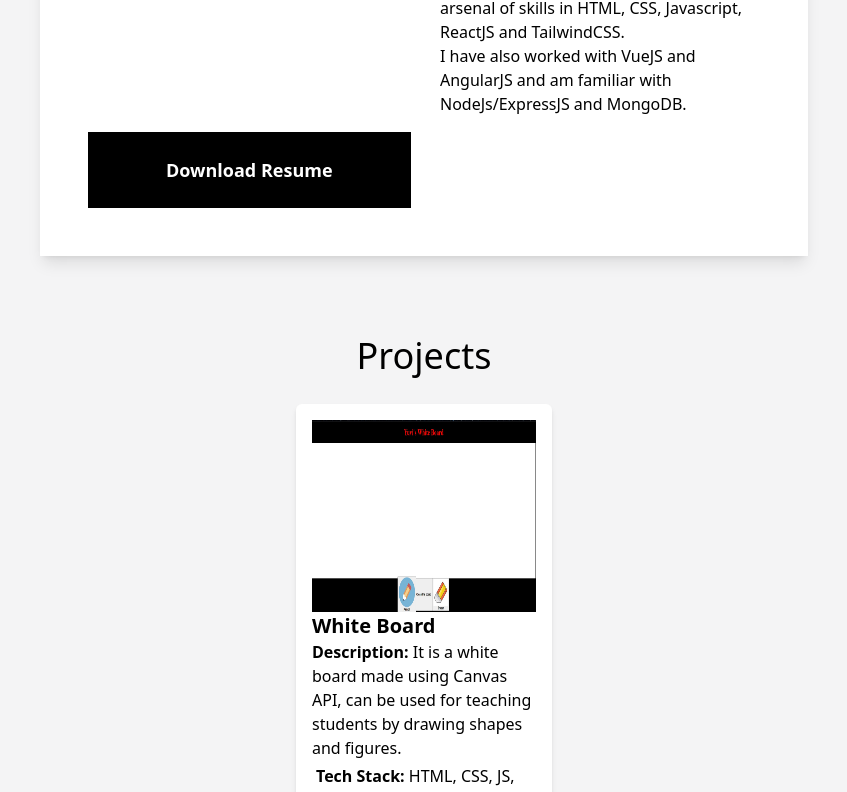
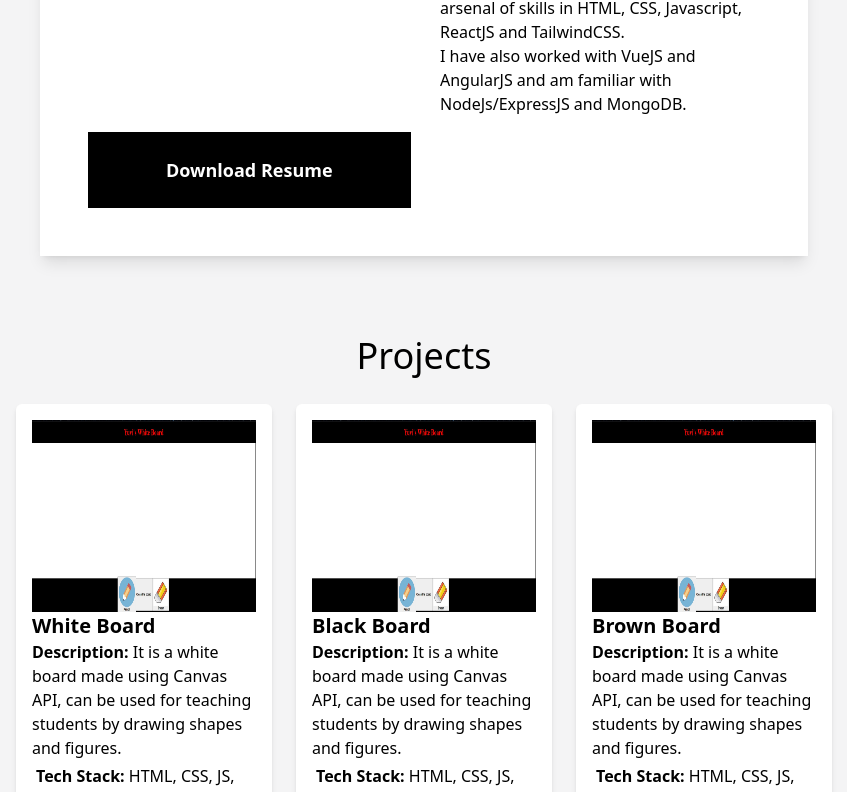
Before and after one commit to Yuvraj883/Yuvis-Portfolio, a React (Create React App) app: page / in a window 1280 px wide. Shown: the part 1998-2790 px from the top of the page, without its empty margins (216-1063 px from the left). Built offline with nearby package versions, Linux system fonts and the light colour scheme.

Commit message:
Implemented slider.

```diff
--- a/src/Components/Projects.jsx
+++ b/src/Components/Projects.jsx
@@ -1,8 +1,42 @@
+import { useState } from "react";
 import Project from "./Project";
+import {BsChevronCompactLeft, BsChevronCompactRight} from 'react-icons/bs'
 function Projects(){
+
+    const [index, setIndex] = useState(1);
+
+    const prevCard = ()=>{
+        const newIndex = index ===0? projects.length -1 : index-1;
+        setIndex(newIndex);
+    }
+
+    const nextCard = ()=>{
+        const newIndex = index === projects.length-1? 0 : index+1;
+        setIndex(newIndex);
+    }
+
     const projects = [
         {   id:1,
+            coverImg:'../whiteBoard.jpeg',
             title: 'White Board',
+            description:'It is a white board made using Canvas API, can be used for teaching students by drawing shapes and figures.',
+            techstack: 'HTML, CSS, JS, Canva',
+            github: 'https://github.com/Yuvraj883/LinkedInJsChallenge2',
+            live: 'https://yuvis-whiteboard.netlify.app/'
+
+        },
+        {   id:2,
+            coverImg:'../WhiteBoard.jpeg',
+            title: 'Black Board',
+            description:'It is a white board made using Canvas API, can be used for teaching students by drawing shapes and figures.',
+            techstack: 'HTML, CSS, JS, Canva',
+            github: 'https://github.com/Yuvraj883/LinkedInJsChallenge2',
+            live: 'https://yuvis-whiteboard.netlify.app/'
+
+        },
+        {   id:3,
+            coverImg:'../WhiteBoard.jpeg',
+            title: 'Brown Board',
             description:'It is a white board made using Canvas API, can be used for teaching students by drawing shapes and figures.',
             techstack: 'HTML, CSS, JS, Canva',
             github: 'https://github.com/Yuvraj883/LinkedInJsChallenge2',
@@ -23,6 +57,13 @@ function Projects(){
 
         </div>
 
+        <div className="w-[60%] mx-auto relative ">
+            {/* <img src={projects[index].coverImg} alt="Project card"/> */}
+            <Project props = {projects[index]} key = {projects[0].id} ></Project>
+           <BsChevronCompactLeft onClick={prevCard} className="absolute top-[50%] left-5 text-3xl -translate-x-0 -translate-y-[50%]  cursor-pointer bg-black/20 text-white rounded-full " size={30} ></BsChevronCompactLeft>
+            <BsChevronCompactRight onClick={nextCard}  className="absolute top-[50%] right-5 text-3xl  cursor-pointer bg-black/20 text-white rounded-full " size={30} ></BsChevronCompactRight>
+        </div>
+
         </div>
     )
 }
```
